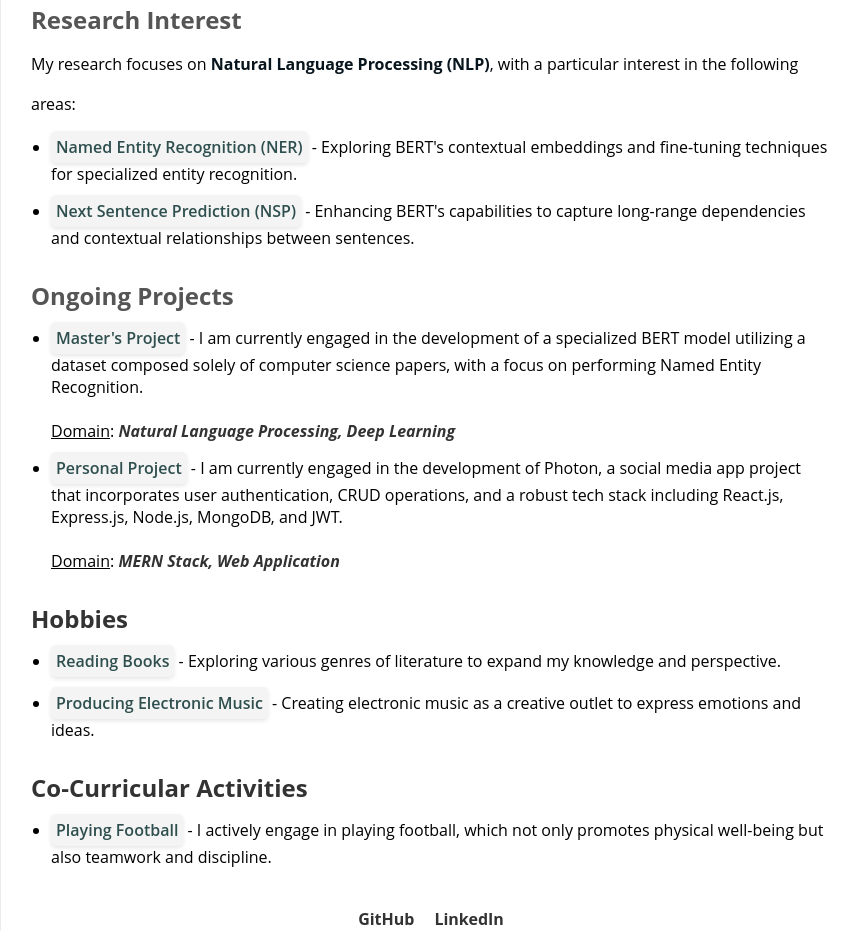
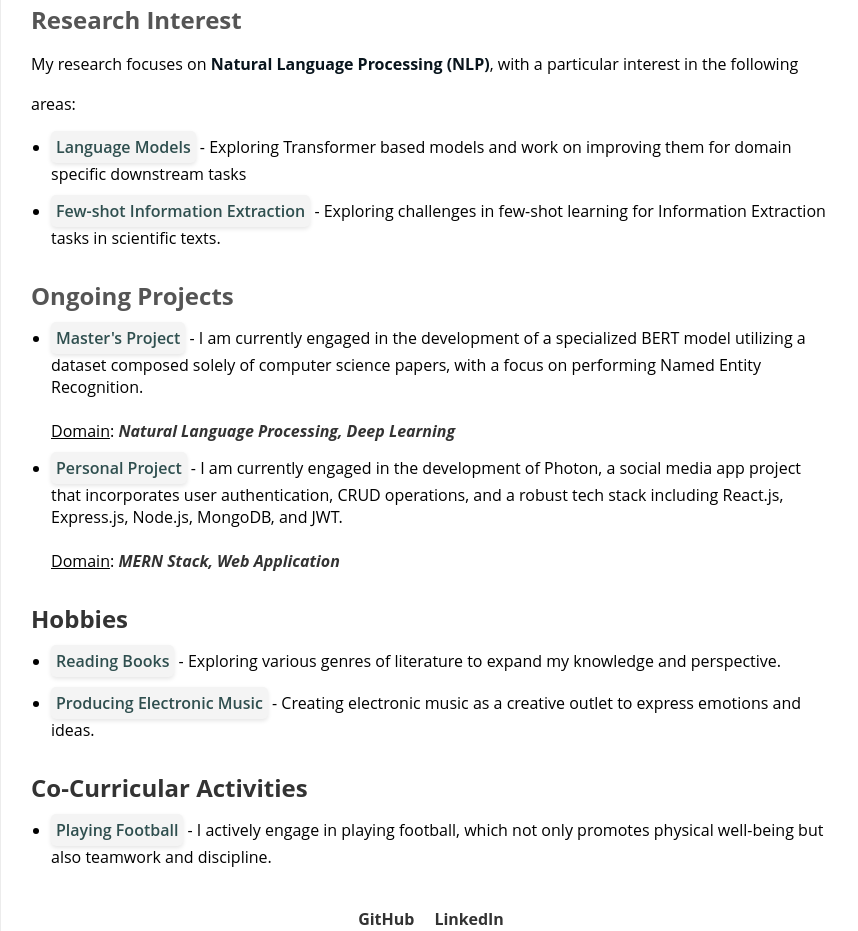
Before and after one commit to pratt-sark/CurriculumVitae, a plain HTML site: page index.html in a window 1280 px wide. Shown: the part 1833-2764 px from the top of the page, without its empty margins (209-1067 px from the left). Drawn offline with Linux system fonts and the light colour scheme.

Commit message:
Update index.html

```diff
--- a/index.html
+++ b/index.html
@@ -368,14 +368,12 @@
       </p>
       <ul class="research-interest-list">
         <li class="research-interest-item">
-          <div class="research-interest-containers">Named Entity Recognition (NER)</div> - Exploring BERT's contextual
-          embeddings and
-          fine-tuning techniques for specialized entity recognition.
+          <div class="research-interest-containers">Language Models</div> - Exploring Transformer based models and work on
+          improving them for domain specific downstream tasks
         </li>
         <li class="research-interest-item">
-          <div class="research-interest-containers">Next Sentence Prediction (NSP)</div> - Enhancing BERT's capabilities to
-          capture
-          long-range dependencies and contextual relationships between sentences.
+          <div class="research-interest-containers">Few-shot Information Extraction</div> - Exploring challenges in few-shot
+          learning for Information Extraction tasks in scientific texts.
         </li>
       </ul>
     </div>
```
